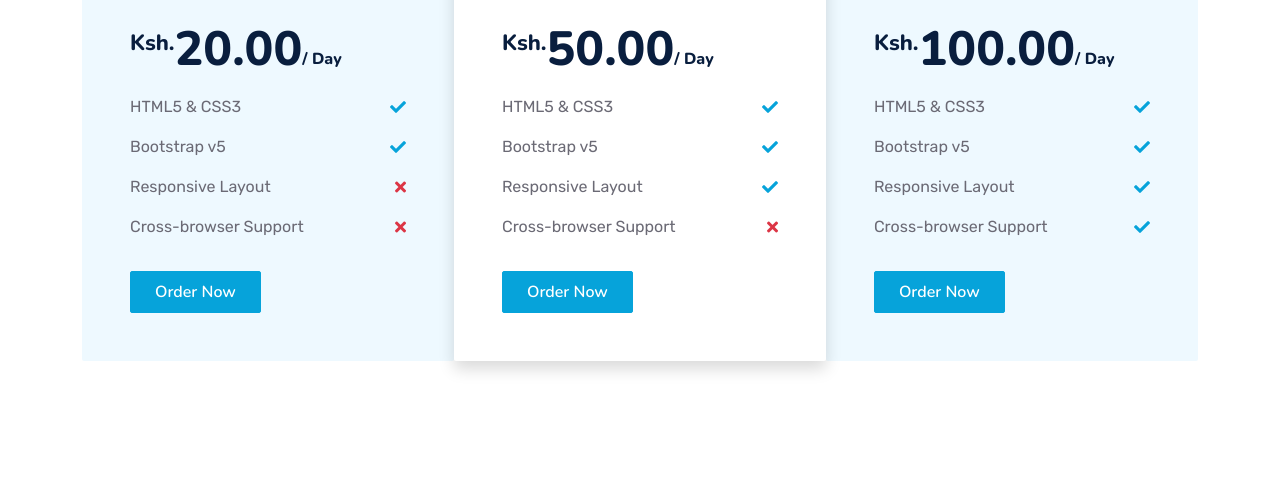
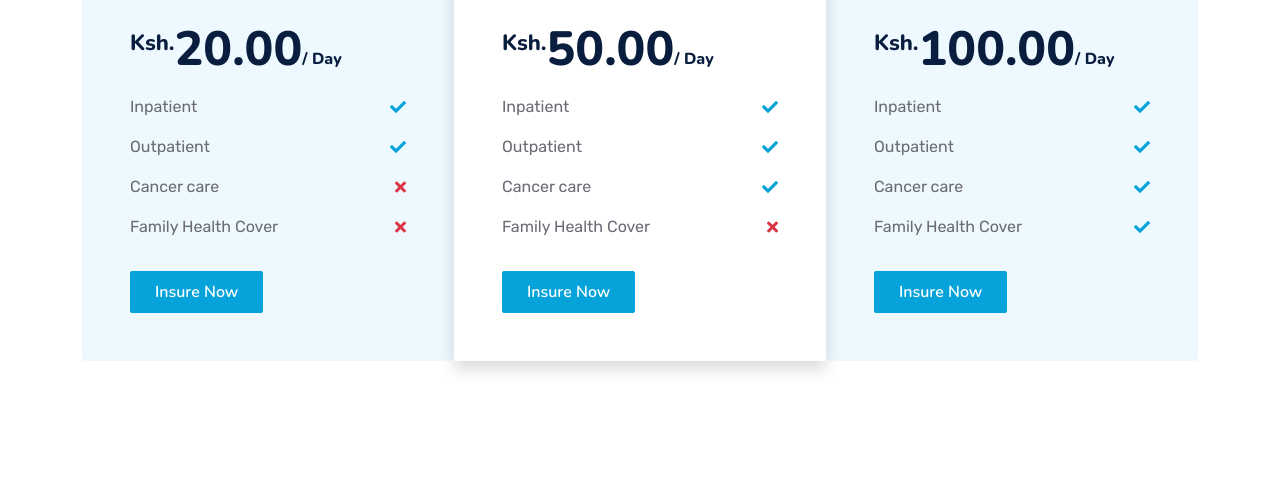
Before and after one commit to VKwamboka/startup, a plain HTML site: page index.html in a window 1280 px wide. Shown: the part 3775-4277 px from the top of the page. Drawn offline with nearby package versions, Linux system fonts and the light colour scheme.

Commit message:
updated homepage

```diff
--- a/index.html
+++ b/index.html
@@ -362,11 +362,11 @@
                                 <small class="align-top" style="font-size: 22px; line-height: 45px;">Ksh.</small>20.00<small
                                     class="align-bottom" style="font-size: 16px; line-height: 40px;">/ Day</small>
                             </h1>
-                            <div class="d-flex justify-content-between mb-3"><span>HTML5 & CSS3</span><i class="fa fa-check text-primary pt-1"></i></div>
-                            <div class="d-flex justify-content-between mb-3"><span>Bootstrap v5</span><i class="fa fa-check text-primary pt-1"></i></div>
-                            <div class="d-flex justify-content-between mb-3"><span>Responsive Layout</span><i class="fa fa-times text-danger pt-1"></i></div>
-                            <div class="d-flex justify-content-between mb-2"><span>Cross-browser Support</span><i class="fa fa-times text-danger pt-1"></i></div>
-                            <a href="" class="btn btn-primary py-2 px-4 mt-4">Order Now</a>
+                            <div class="d-flex justify-content-between mb-3"><span> Inpatient</span><i class="fa fa-check text-primary pt-1"></i></div>
+                            <div class="d-flex justify-content-between mb-3"><span>Outpatient</span><i class="fa fa-check text-primary pt-1"></i></div>
+                            <div class="d-flex justify-content-between mb-3"><span>Cancer care</span><i class="fa fa-times text-danger pt-1"></i></div>
+                            <div class="d-flex justify-content-between mb-2"><span>Family Health Cover </span><i class="fa fa-times text-danger pt-1"></i></div>
+                            <a href="" class="btn btn-primary py-2 px-4 mt-4">Insure Now</a>
                         </div>
                     </div>
                 </div>
@@ -381,11 +381,11 @@
                                 <small class="align-top" style="font-size: 22px; line-height: 45px;">Ksh.</small>50.00<small
                                     class="align-bottom" style="font-size: 16px; line-height: 40px;">/ Day</small>
                             </h1>
-                            <div class="d-flex justify-content-between mb-3"><span>HTML5 & CSS3</span><i class="fa fa-check text-primary pt-1"></i></div>
-                            <div class="d-flex justify-content-between mb-3"><span>Bootstrap v5</span><i class="fa fa-check text-primary pt-1"></i></div>
-                            <div class="d-flex justify-content-between mb-3"><span>Responsive Layout</span><i class="fa fa-check text-primary pt-1"></i></div>
-                            <div class="d-flex justify-content-between mb-2"><span>Cross-browser Support</span><i class="fa fa-times text-danger pt-1"></i></div>
-                            <a href="" class="btn btn-primary py-2 px-4 mt-4">Order Now</a>
+                            <div class="d-flex justify-content-between mb-3"><span> Inpatient</span><i class="fa fa-check text-primary pt-1"></i></div>
+                            <div class="d-flex justify-content-between mb-3"><span>Outpatient</span><i class="fa fa-check text-primary pt-1"></i></div>
+                            <div class="d-flex justify-content-between mb-3"><span>Cancer care</span><i class="fa fa-check text-primary pt-1"></i></div>
+                            <div class="d-flex justify-content-between mb-2"><span>Family Health Cover </span><i class="fa fa-times text-danger pt-1"></i></div>
+                            <a href="" class="btn btn-primary py-2 px-4 mt-4">Insure Now</a>
                         </div>
                     </div>
                 </div>
@@ -400,11 +400,11 @@
                                 <small class="align-top" style="font-size: 22px; line-height: 45px;">Ksh.</small>100.00<small
                                     class="align-bottom" style="font-size: 16px; line-height: 40px;">/ Day</small>
                             </h1>
-                            <div class="d-flex justify-content-between mb-3"><span>HTML5 & CSS3</span><i class="fa fa-check text-primary pt-1"></i></div>
-                            <div class="d-flex justify-content-between mb-3"><span>Bootstrap v5</span><i class="fa fa-check text-primary pt-1"></i></div>
-                            <div class="d-flex justify-content-between mb-3"><span>Responsive Layout</span><i class="fa fa-check text-primary pt-1"></i></div>
-                            <div class="d-flex justify-content-between mb-2"><span>Cross-browser Support</span><i class="fa fa-check text-primary pt-1"></i></div>
-                            <a href="" class="btn btn-primary py-2 px-4 mt-4">Order Now</a>
+                            <div class="d-flex justify-content-between mb-3"><span> Inpatient</span><i class="fa fa-check text-primary pt-1"></i></div>
+                            <div class="d-flex justify-content-between mb-3"><span>Outpatient</span><i class="fa fa-check text-primary pt-1"></i></div>
+                            <div class="d-flex justify-content-between mb-3"><span>Cancer care</span><i class="fa fa-check text-primary pt-1"></i></div>
+                            <div class="d-flex justify-content-between mb-2"><span>Family Health Cover </span><i class="fa fa-check text-primary pt-1"></i></div>
+                            <a href="" class="btn btn-primary py-2 px-4 mt-4">Insure Now</a>
                         </div>
                     </div>
                 </div>
```
